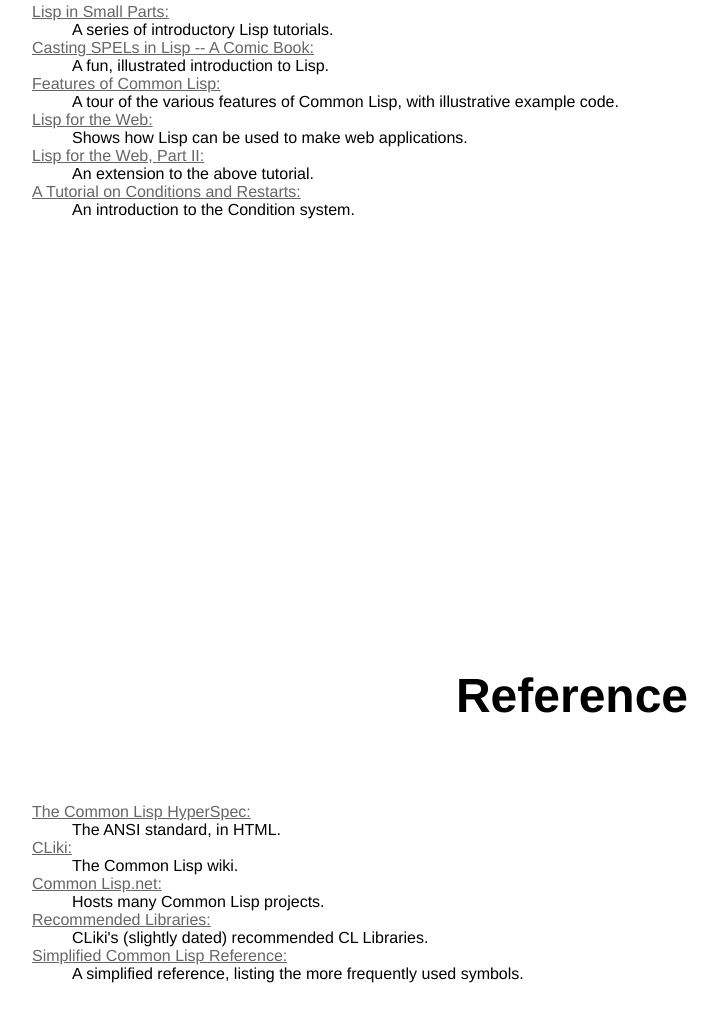
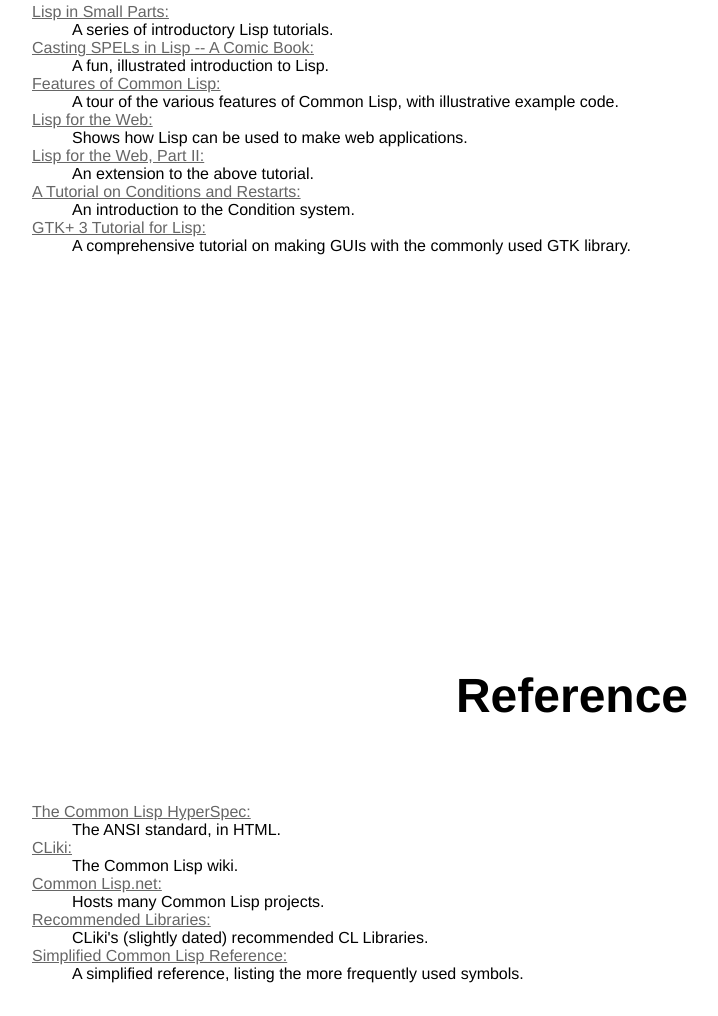
Before and after one commit to ralt/gettingstartedwithcommonlisp, a plain HTML site: page index.html in a window 1280 px wide. Shown: the part 2632-3648 px from the top of the page, without its empty margins (68-786 px from the left). Drawn offline with Linux system fonts and the light colour scheme.

Commit message:
Add link to GTK tutorial

```diff
--- a/index.html
+++ b/index.html
@@ -175,7 +175,14 @@
 			An introduction to the Condition system.
 		  </dd>
 
+		  <dt>
+			<a href="http://www.crategus.com/books/cl-gtk/gtk-tutorial.html"> GTK+ 3 Tutorial for Lisp: </a>
+		  </dt>
+		  <dd>
+			A comprehensive tutorial on making GUIs with the commonly used GTK library.
+		  </dd>
 		</dl>
+
 	  </div>
 
 	  <div id="reference" class="slide">
```
